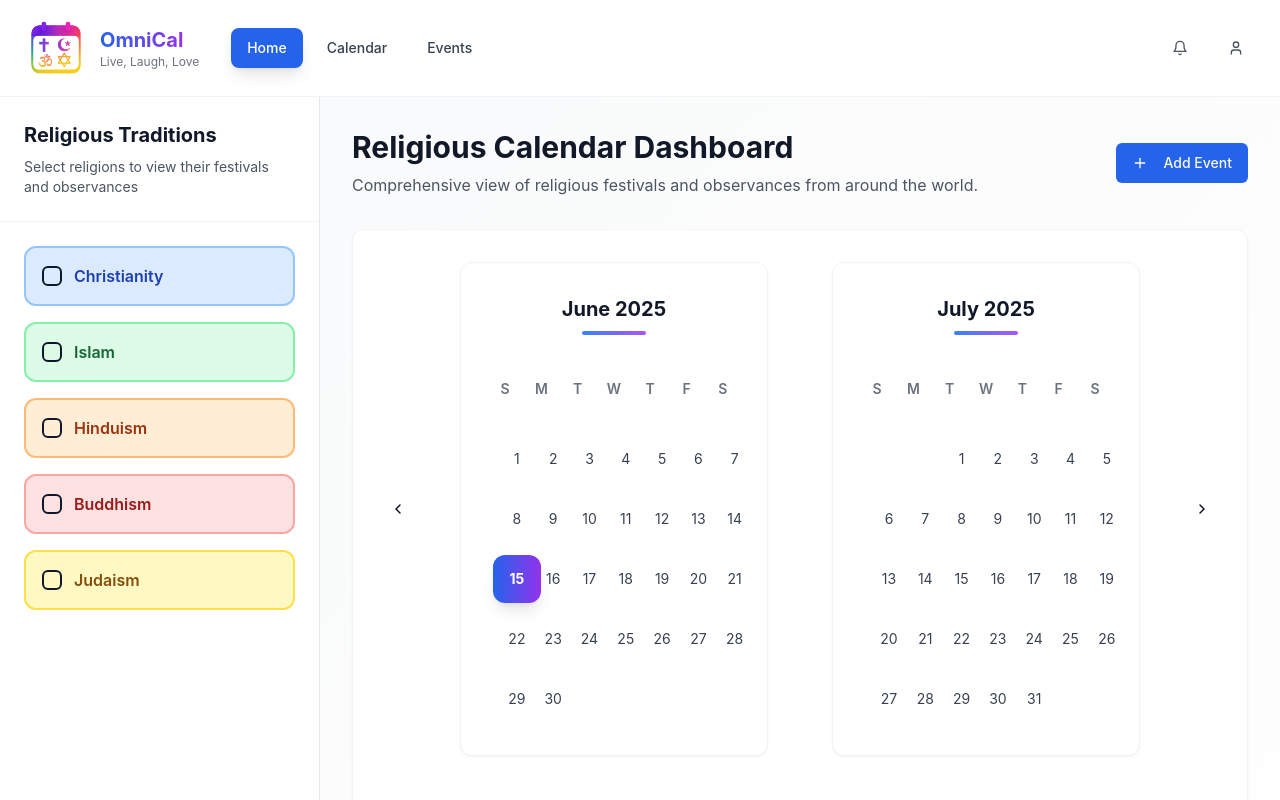
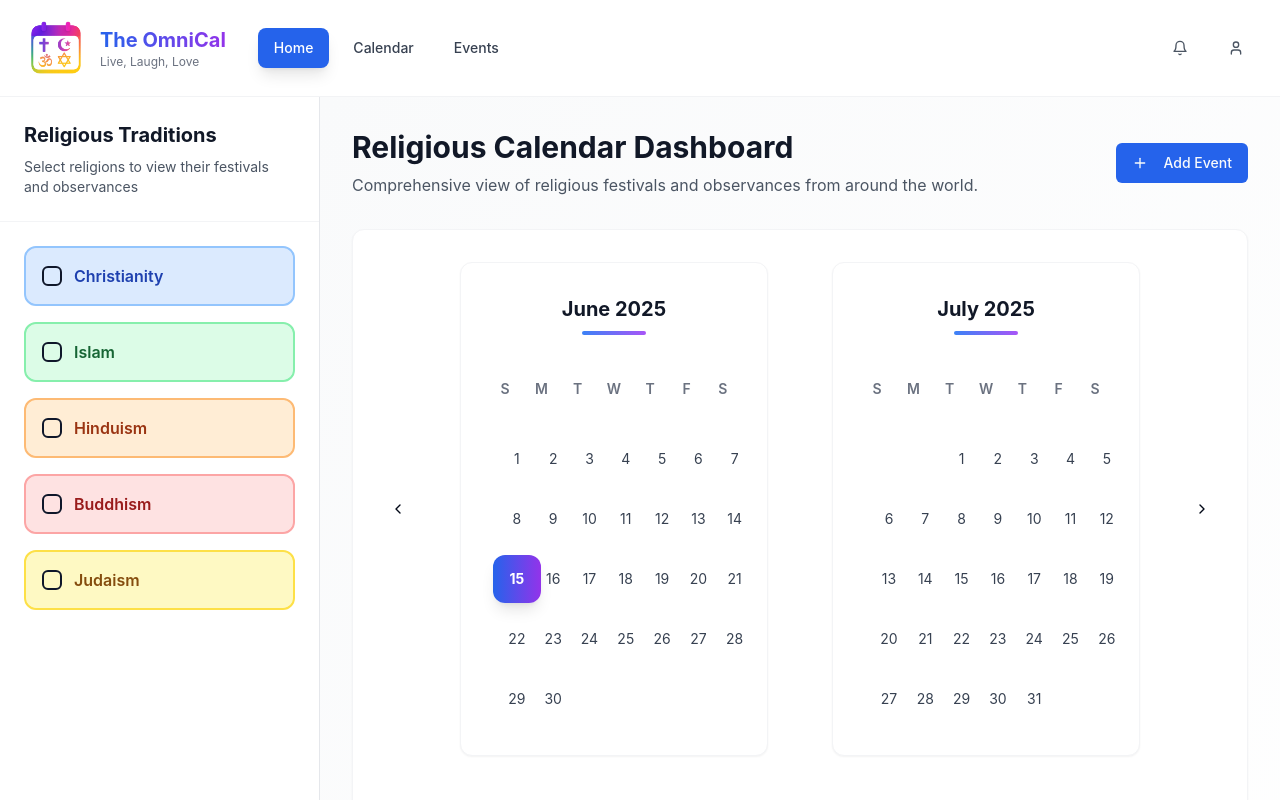
Before and after one commit to Redstruck/OmniCal, a React (Vite) app: page / in a window 1280 px wide. Shown: the top 800 px of the page. Built offline with nearby package versions, Linux system fonts and the light colour scheme.

Commit message:
Visual edit in Lovable
Edited UI in Lovable

```diff
--- a/src/components/Navigation.tsx
+++ b/src/components/Navigation.tsx
@@ -40,7 +40,7 @@ const Navigation = ({
               <img src="/lovable-uploads/1b93c5df-355c-4fe4-bfd6-b9054c785489.png" alt="Religious Calendar Logo" className="w-full h-full object-cover" />
             </div>
             <div>
-              <span className="font-bold text-xl text-gradient">OmniCal</span>
+              <span className="font-bold text-xl text-gradient">The OmniCal</span>
               <p className="text-xs text-gray-500">Live, Laugh, Love</p>
             </div>
           </div>
```
